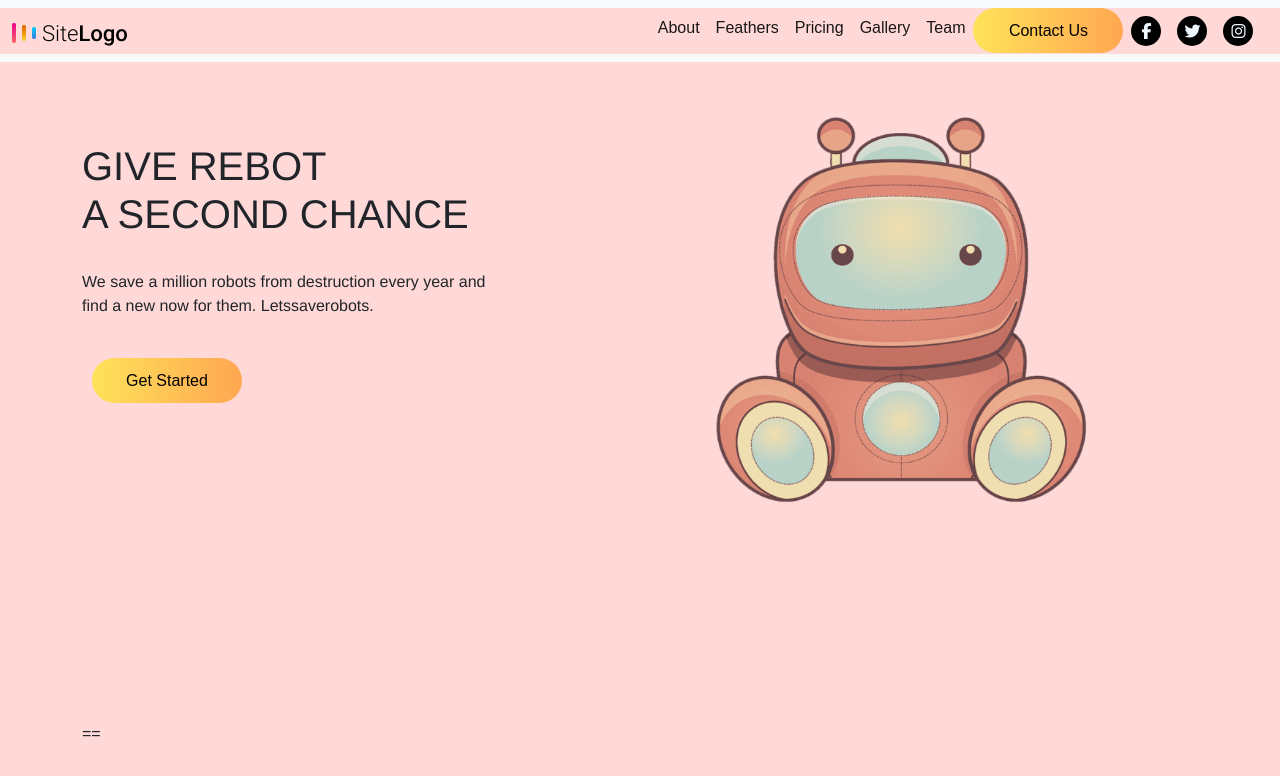
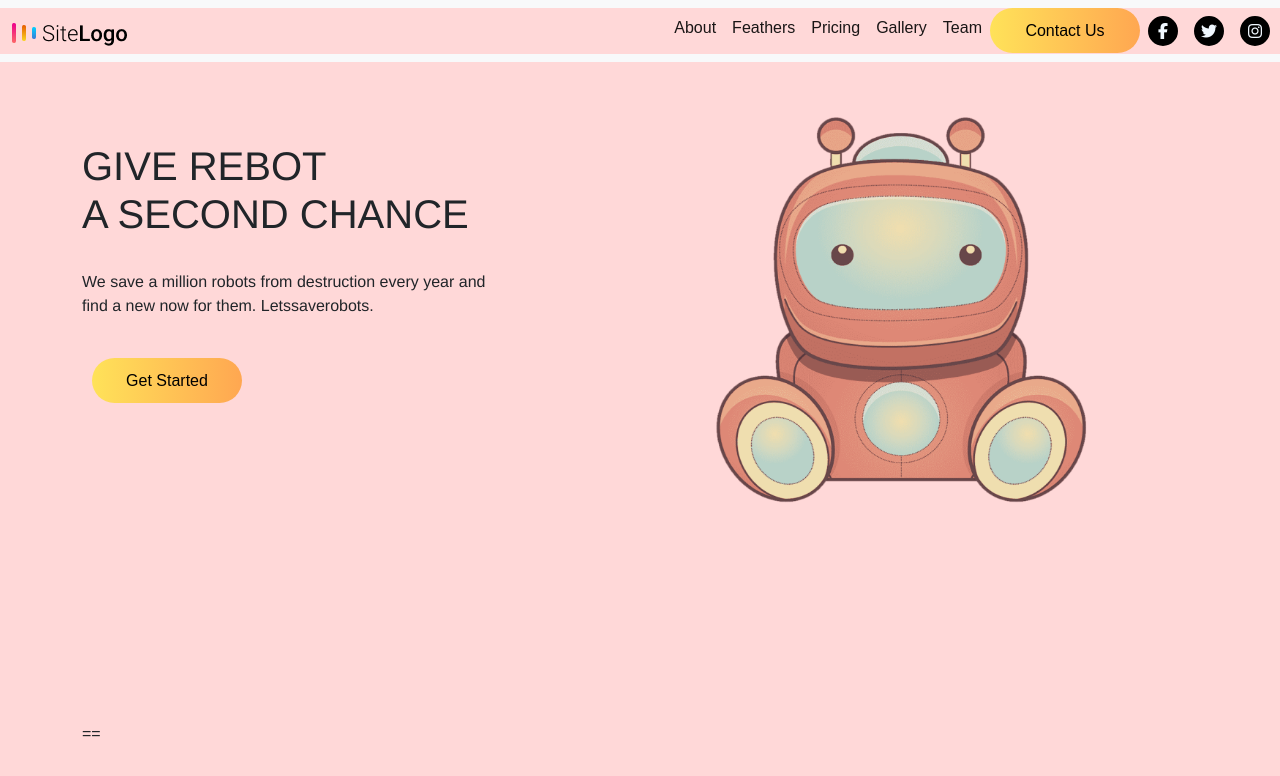
Before and after one commit to ArishaSehar/hackathon0.1, a plain HTML site: page index.html in a window 1280 px wide. Drawn offline with nearby package versions, Linux system fonts and the light colour scheme.

Commit message:
hackothon

```diff
--- a/style.css
+++ b/style.css
@@ -15,7 +15,9 @@ body{
 .nav-link:hover{
     text-decoration: underline;
 }
-
+#navbarNavAltMarkup{
+padding-left: 30px;
+}
 
 
 .container-fluid{
```
